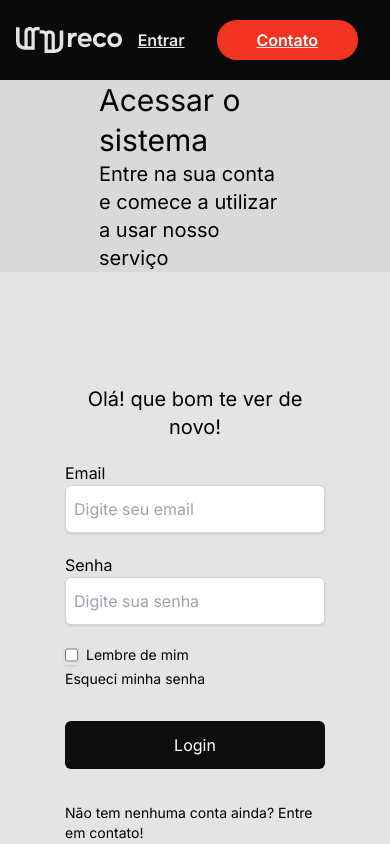
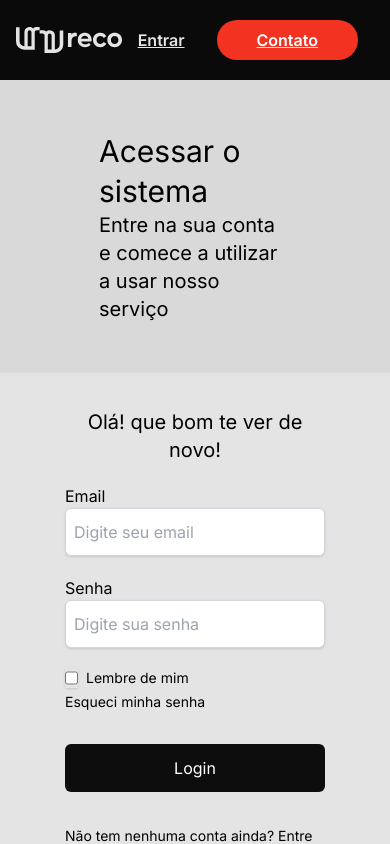
Before and after one commit to fpeduu/reco, a Next.js app in the folder nextjs_frontend/: page /auth/signIn in a window 390 px wide. Shown: the top 844 px of the page. Built offline with nearby package versions, Linux system fonts and the light colour scheme; no server answers.

Commit message:
add login page

```diff
--- a/nextjs_frontend/src/app/auth/signIn/page.tsx
+++ b/nextjs_frontend/src/app/auth/signIn/page.tsx
@@ -32,9 +32,9 @@ export default function SignIn() {
   };
 
   return (
-    <div className="flex flex-wrap w-full h-full">
+    <div className="w-full min-h-screen flex flex-wrap ">
       <div className="bg-[#d9d9d9] flex items-center justify-center w-full md:w-1/2 ">
-        <div className="w-48 lg:w-96">
+        <div className="w-48 lg:w-96 my-8">
           <h1 className="text-3xl font-lightbold leading-10 md:text-6xl">
             Acessar o sistema
           </h1>
@@ -43,7 +43,7 @@ export default function SignIn() {
           </h3>
         </div>
       </div>
-      <div className="w-full flex flex-col justify-center h-full items-center md:w-1/2 bg-tertiary">
+      <div className="w-full flex flex-col justify-center  items-center pt-4 md:pt-0 md:w-1/2 bg-tertiary">
         <form className="w-4/6" onSubmit={handleSubmit}>
           <h3 className="text-center font-normal mb-5 text-xl md:text-2xl">
             Olá! que bom te ver de novo!
@@ -93,7 +93,7 @@ export default function SignIn() {
           </button>
           <Link
             href="#"
-            className="flex justify-center text-sm font-normal hover:underline mt-8 mb-20 pt-[2px]"
+            className="flex justify-center text-sm font-normal hover:underline mt-8 mb-10 pt-[2px]"
           >
             Não tem nenhuma conta ainda? Entre em contato!
           </Link>
```
